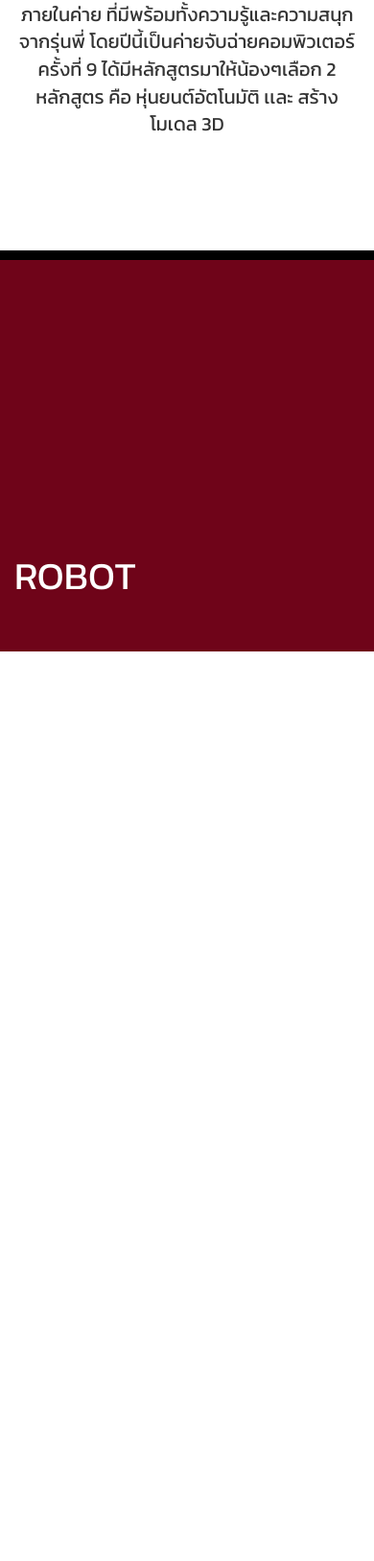
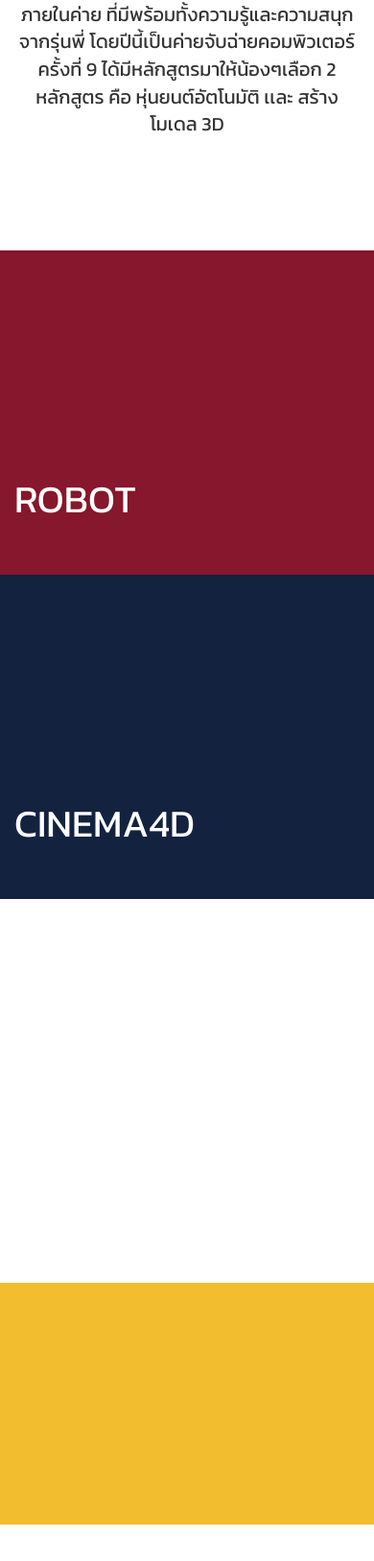
Before and after one commit to WisTiCeJEnT/jabchai09, a plain HTML site: page index.html in a window 390 px wide. Shown: the part 1102-2729 px from the top of the page at 96% size. Before the commit the page ends 2281 px from the top, so only its background shows below. Drawn offline with Linux system fonts and the light colour scheme; grey boxes are pictures that could not be loaded.

Commit message:
index file

```diff
--- a/index.html
+++ b/index.html
@@ -57,13 +57,13 @@
     </section>
 
 
-    <section class="lineColorBlue" height="100px"></section>
+
 
 
     <!-- ROBOT REGISTER -->
-
-    <section id="services" class="services bg-primary">
-        <div style="padding-bottom: 250px;"></div>
+    <section id="services" class="services bg-primary" style="background-color: #86172C;">
+        <!--86172C-->
+        <div style="padding-bottom: 180px;"></div>
         <div class=container>
             <div class=row>
                 <div class=col-md-2>
@@ -75,7 +75,57 @@
             </div>
         </div>
     </section>
-    <div style="padding-bottom: 500px;"></div>
+
+
+
+    <!-- CINEMA4D REGISTER -->
+    <section id="services" class="services bg-primary" style="background-color: #13223F;">
+        <div style="padding-bottom: 180px;"></div>
+        <div class=container>
+            <div class=row>
+                <div class=col-md-2>
+                </div>
+                <div class="col-md-2 col-md-offset-3">
+                    CINEMA4D
+                </div>
+
+            </div>
+        </div>
+    </section>
+
+
+
+    <div style="padding-bottom: 400px;"></div>
+    <!-- PIC -->
+    <!-- :Q:A -->
+    <section id="services" class="services bg-primary" style="background-color: #F2BD2F;">
+        <div style="padding-bottom: 150px;"></div>
+        <div class=container>
+            <div class=row>
+                <div class=col-md-2>
+                </div>
+                <div class="col-md-2 col-md-offset-3">
+
+                </div>
+
+            </div>
+        </div>
+    </section>
+
+    <!-- MAP -->
+    <section id="contact" class="map">
+        <iframe width="100%" height="100%" frameborder="0" scrolling="no" marginheight="0" marginwidth="0" src="https://www.google.com/maps/embed?pb=!1m18!1m12!1m3!1d3870.9147718563177!2d100.6741161144371!3d14.023066090172314!2m3!1f0!2f0!3f0!3m2!1i1024!2i768!4f13.1!3m3!1m2!1s0x311d7f128751444d%3A0x4251623c40319b3e!2z4LmC4Lij4LiH4LmA4Lij4Li14Lii4LiZ4Liq4Lin4LiZ4LiB4Li44Lir4Lil4Liy4Lia4Lin4Li04LiX4Lii4Liy4Lil4Lix4LiiICjguKPguLHguIfguKrguLTguJUp!5e0!3m2!1sth!2sus!4v1487138976315"></iframe>
+
+        <br />
+        <small>
+            <a href="https://maps.google.com/maps?f=q&amp;source=embed&amp;hl=en&amp;geocode=&amp;q=Twitter,+Inc.,+Market+Street,+San+Francisco,+CA&amp;aq=0&amp;oq=twitter&amp;sll=28.659344,-81.187888&amp;sspn=0.128789,0.264187&amp;ie=UTF8&amp;hq=Twitter,+Inc.,+Market+Street,+San+Francisco,+CA&amp;t=m&amp;z=15&amp;iwloc=A"></a>
+        </small>
+    </section>
+
+    <!-- SPONSOR -->
+
+    <div style="padding-bottom:450px;background-color: #FCFCFC">
+    </div>
 </body>
 
 </html>
```
